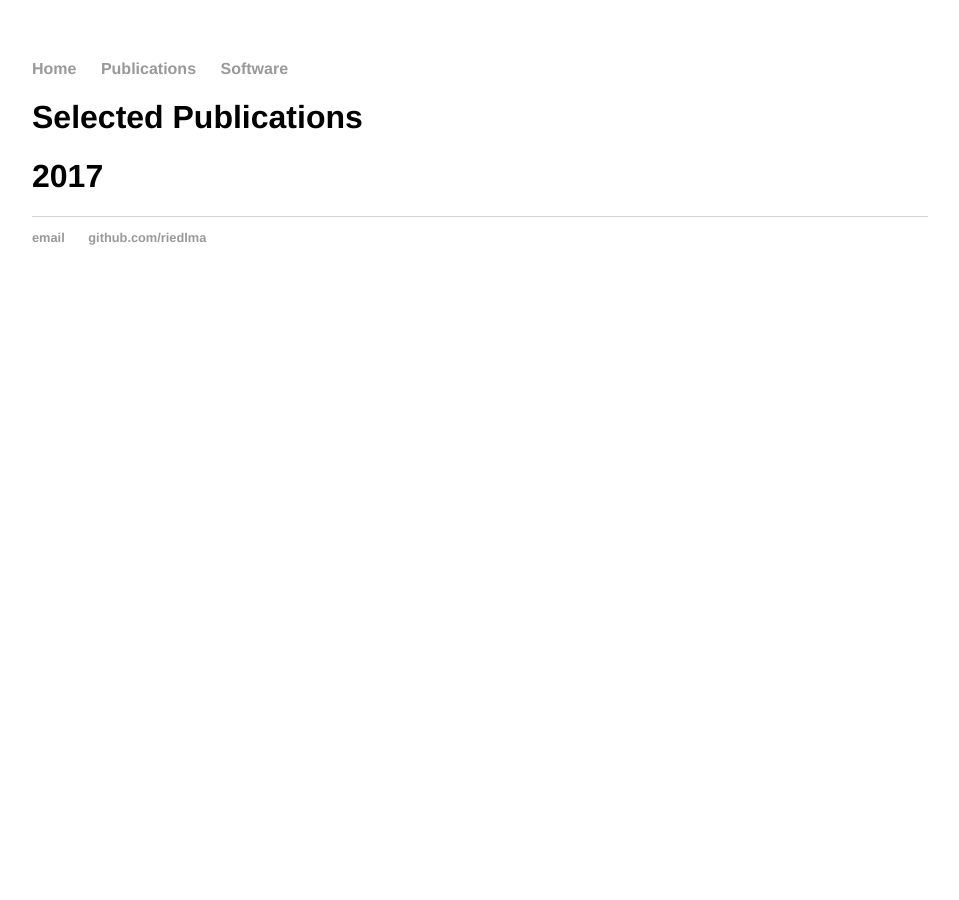
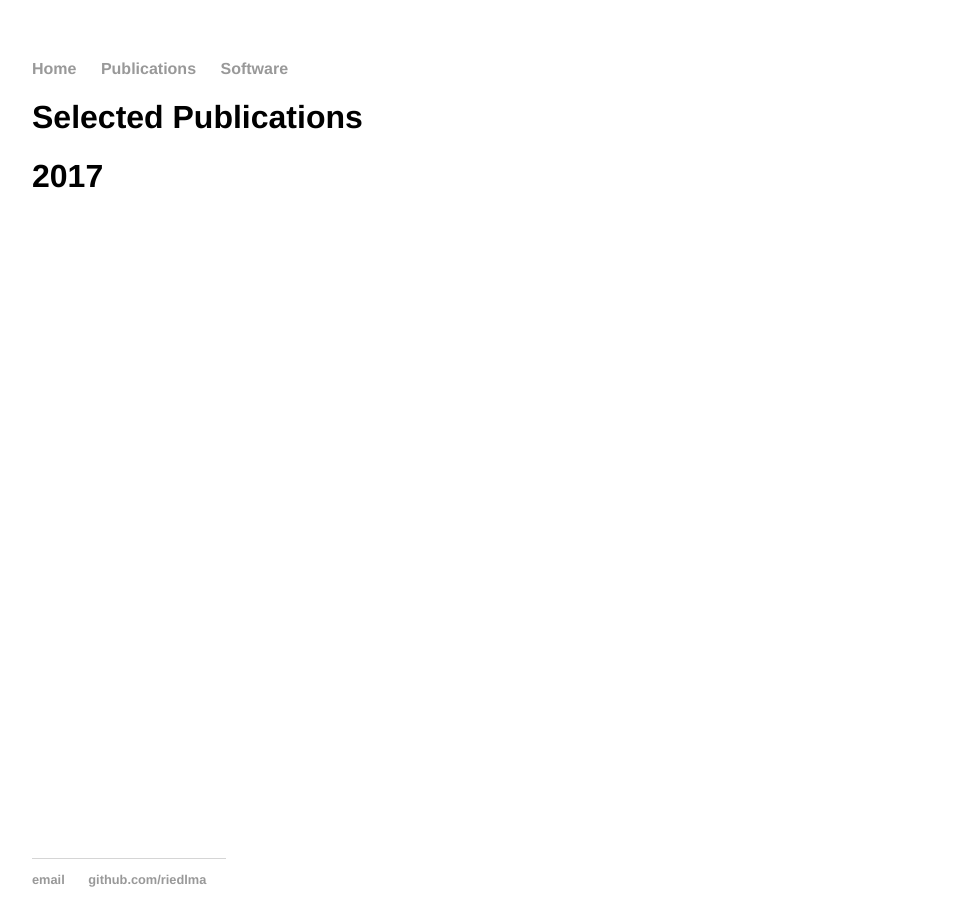
Before and after one commit to riedlma/riedlma.github.io, a Jekyll site: the page built from publications.html, in a window 1280 px wide. Shown: the whole page, without its empty margins (160-1119 px from the left). Built offline with Jekyll 4.4.1, drawn with Linux system fonts in a browser that asks for light colours.

Commit message:
Update main.css

```diff
--- a/css/main.css
+++ b/css/main.css
@@ -34,6 +34,8 @@ p {
 footer {
     border-top: 1px solid #d5d5d5;
     font-size: .8em;
+    position: absolute;
+    bottom: 0;
 }
 
 ul.posts {
```
